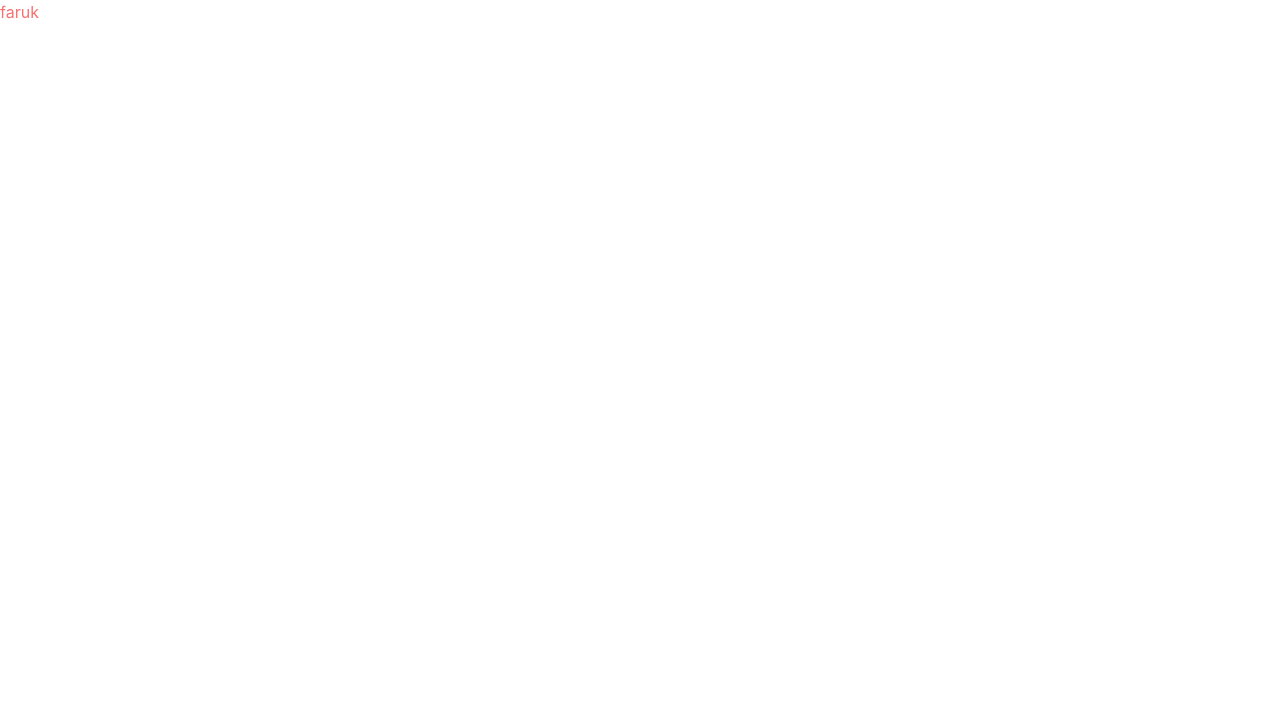
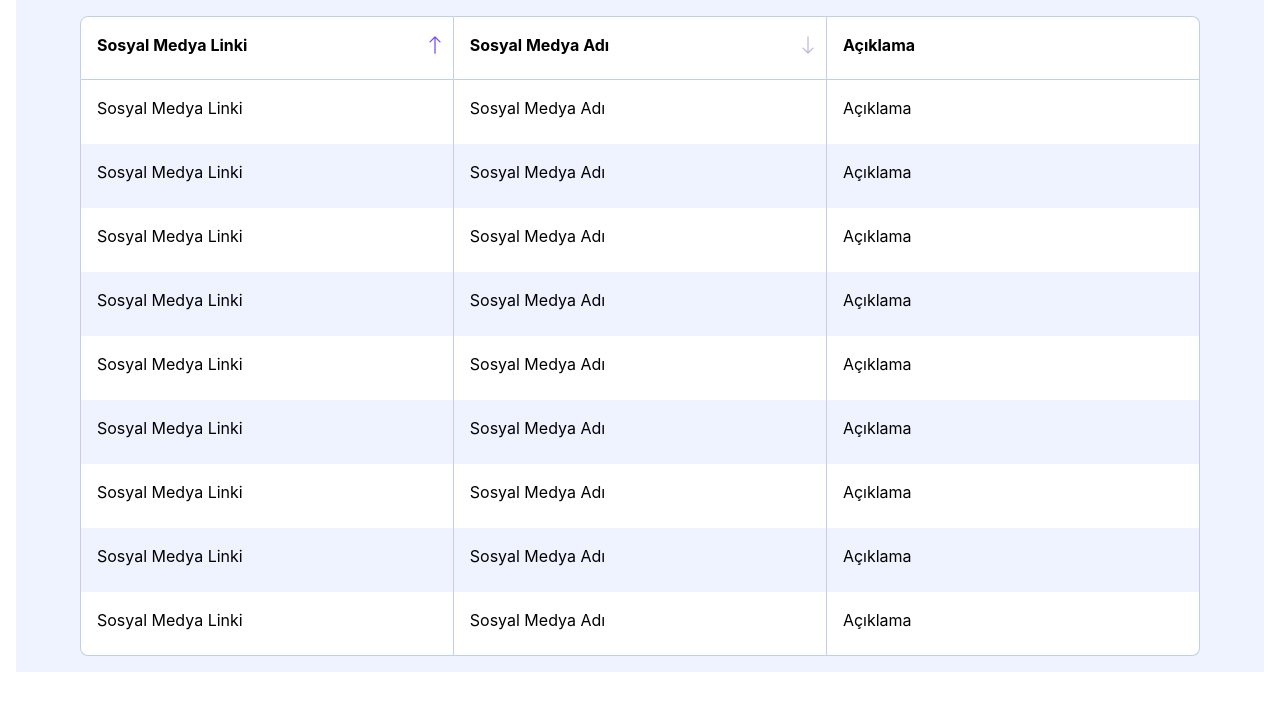
Before and after one commit to Faruk372742/DatagridUI, a React (Create React App) app: page / in a window 1280 px wide. Shown: the top 710 px of the page. Built offline with nearby package versions, Linux system fonts and the light colour scheme.

Commit message:
feat/Datagrid component.

```diff
--- a/package.json
+++ b/package.json
@@ -11,7 +11,9 @@
     "@types/react": "^18.2.12",
     "@types/react-dom": "^18.2.5",
     "react": "^18.2.0",
+    "react-data-grid": "^7.0.0-beta.33",
     "react-dom": "^18.2.0",
+    "react-icons": "^4.9.0",
     "react-scripts": "5.0.1",
     "typescript": "^4.9.4",
     "web-vitals": "^2.1.4"
--- a/src/App.tsx
+++ b/src/App.tsx
@@ -1,11 +1,8 @@
 import "./App.css";
+import { MainPage } from "./pages/MainPage";
 
 function App() {
-  return (
-    <div className="w-full h-full">
-      <p className="text-red-400">faruk</p>
-    </div>
-  );
+  return <MainPage />;
 }
 
 export default App;
--- /dev/null
+++ b/src/pages/MainPage.tsx
@@ -0,0 +1,11 @@
+import { Datagrid } from "../ui/Datagrid";
+
+export function MainPage() {
+  return (
+    <div className="flex flex-col ml-4 mr-4">
+      <div className="bg-bgGray w-full h-full p-4">
+        <Datagrid rowAmount={10} />
+      </div>
+    </div>
+  );
+}
--- /dev/null
+++ b/src/ui/Datagrid.tsx
@@ -0,0 +1,53 @@
+import { Rectangles } from "./Rectangles";
+
+type DatagridProps = { rowAmount?: number };
+export function Datagrid({ rowAmount = 5 }: DatagridProps) {
+  const arr = new Array(rowAmount).fill(0);
+  return (
+    <div className="px-12">
+      {arr.map((element, index) => (
+        <div className={"flex flex-row"} key={index}>
+          <Rectangles
+            key={index.toString() + "rect1"}
+            borderType={
+              index === 0
+                ? "top-left"
+                : index === arr.length - 1
+                ? "bottom-left"
+                : undefined
+            }
+            color={index % 2 === 1 || index === 0 ? "white" : "gray"}
+            isHeader={index === 0}
+            text="Sosyal Medya Linki"
+            columnNo={1}
+            isBottomRow={index === arr.length - 1}
+          />
+          <Rectangles
+            key={index.toString() + "rect2"}
+            borderType={undefined}
+            color={index % 2 === 1 || index === 0 ? "white" : "gray"}
+            isHeader={index === 0}
+            text="Sosyal Medya Adı"
+            columnNo={2}
+            isBottomRow={index === arr.length - 1}
+          />
+          <Rectangles
+            key={index.toString() + "rect3"}
+            borderType={
+              index === 0
+                ? "top-right"
+                : index === arr.length - 1
+                ? "bottom-right"
+                : undefined
+            }
+            color={index % 2 === 1 || index === 0 ? "white" : "gray"}
+            isHeader={index === 0}
+            text="Açıklama"
+            columnNo={3}
+            isBottomRow={index === arr.length - 1}
+          />
+        </div>
+      ))}
+    </div>
+  );
+}
--- /dev/null
+++ b/src/ui/Rectangles.tsx
@@ -0,0 +1,81 @@
+import { BsArrowDown, BsArrowUp } from "react-icons/bs";
+
+export type ColorType = "white" | "gray";
+export type BorderType =
+  | undefined
+  | "top-left"
+  | "top-right"
+  | "bottom-left"
+  | "bottom-right";
+export type RectangleProps = {
+  text: string;
+  color: ColorType;
+  isHeader: boolean;
+  borderType: BorderType;
+  columnNo: number;
+  isBottomRow: boolean;
+};
+export function Rectangles({
+  text,
+  color,
+  isHeader,
+  borderType,
+  columnNo,
+  isBottomRow,
+}: RectangleProps) {
+  const borderRadiusStyle =
+    isHeader && isBottomRow && columnNo !== 2
+      ? columnNo === 1
+        ? "rounded-tl-lg rounded-bl-lg"
+        : "rounded-tr-lg rounded-br-lg"
+      : borderType === "bottom-left"
+      ? "rounded-bl-lg"
+      : borderType === "bottom-right"
+      ? "rounded-br-lg"
+      : borderType === "top-left"
+      ? "rounded-tl-lg"
+      : borderType === "top-right"
+      ? "rounded-tr-lg"
+      : "";
+
+  const borderStyle = columnNo <= 2 ? "border-r-[1.5px] border-borderGrey" : "";
+  const bottomHeaderBorderStyle = isHeader
+    ? "border-borderGrey border-b-[1.5px]"
+    : "";
+  const topHeaderBorderStyle = isHeader
+    ? "border-borderGrey border-t-[1px]"
+    : "";
+
+  const sideBorderStyle =
+    columnNo === 1
+      ? "border-l-[1px] border-borderGrey"
+      : columnNo === 3
+      ? "border-r-[1px] border-borderGrey"
+      : "";
+
+  const bottomBorderStyle = isBottomRow
+    ? "border-b-[1px] border-borderGrey"
+    : "";
+
+  const bgColor = color === "gray" ? "bg-bgGray" : "bg-white";
+
+  const rectangleStyle = `h-16 w-full pl-4 pt-4 items-center  ${borderRadiusStyle}
+   ${borderStyle} ${bgColor} ${bottomHeaderBorderStyle} ${topHeaderBorderStyle} ${sideBorderStyle} ${bottomBorderStyle}`;
+
+  const textStyle = isHeader ? "font-bold" : "";
+  return (
+    <div className={rectangleStyle}>
+      <div className="flex flex-row w-full">
+        <p className={textStyle}>{text}</p>
+        <div className="flex items-center ml-auto mr-2">
+          {isHeader && columnNo === 1 && (
+            <BsArrowUp color="#744BFC" fontWeight={1000} className="w-5 h-5" />
+          )}
+          {isHeader && columnNo === 2 && (
+            <BsArrowDown color="#C0B8DC" className="w-5 h-5" />
+          )}
+        </div>
+      </div>
+    </div>
+  );
+}
--- a/tailwind.config.js
+++ b/tailwind.config.js
@@ -3,7 +3,13 @@ module.exports = {
   content: ["./src/**/*.{js,jsx,ts,tsx}"],
   theme: {
     extend: {
-      colors: {},
+      colors: {
+        outerBorderGray: "#EAEAEA",
+        borderGrey: "#C4CEE5",
+        white: "#FFFFFF",
+        bgGray: "#EFF2FF",
+        lightPurple: "#744BFC",
+      },
     },
   },
   plugins: [],
```
Also changed, not shown: 1 other file (tests, documents, lock files or other folders).
